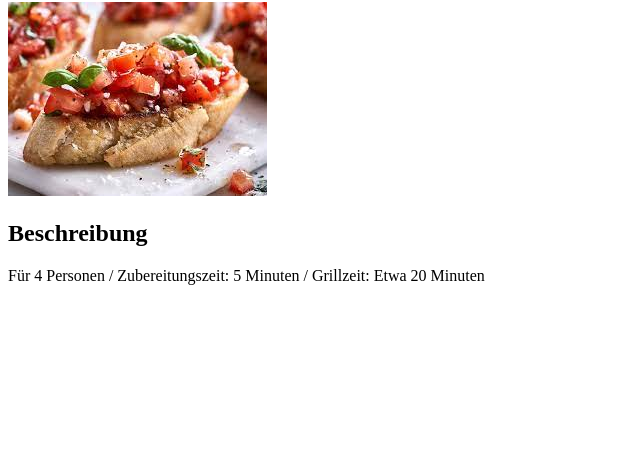
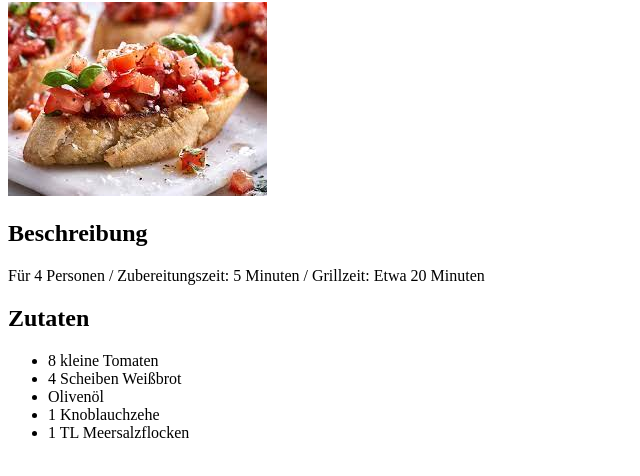
Before and after one commit to ConfusedGerman/odin-recipes, a plain HTML site: page recipes/tomatenbrot.html in a window 1280 px wide. Shown: the part 78-554 px from the top of the page, without its empty margins (0-640 px from the left). Drawn offline with Linux system fonts and the light colour scheme.

Commit message:
create list for zutaten

```diff
--- a/recipes/tomatenbrot.html
+++ b/recipes/tomatenbrot.html
@@ -13,5 +13,16 @@
             <h2>Beschreibung</h2>
             <p>Für 4 Personen / Zubereitungszeit: 5 Minuten / Grillzeit: Etwa 20 Minuten</p>
         </div>
+
+        <div>
+            <h2>Zutaten</h2>
+            <ul>
+                <li>8 kleine Tomaten</li>
+                <li>4 Scheiben Weißbrot</li>
+                <li>Olivenöl</li>
+                <li>1 Knoblauchzehe</li>
+                <li>1 TL Meersalzflocken</li>
+            </ul>
+        </div>
     </body>
 </html>
```
